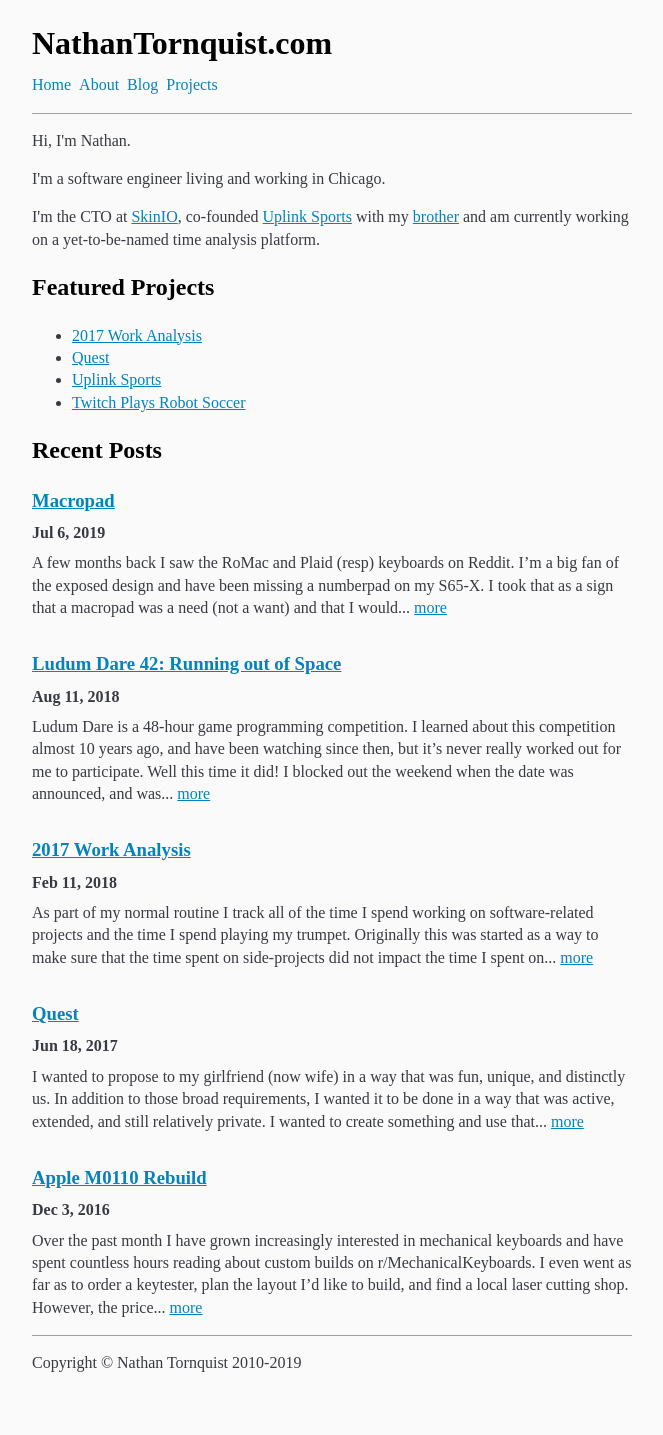
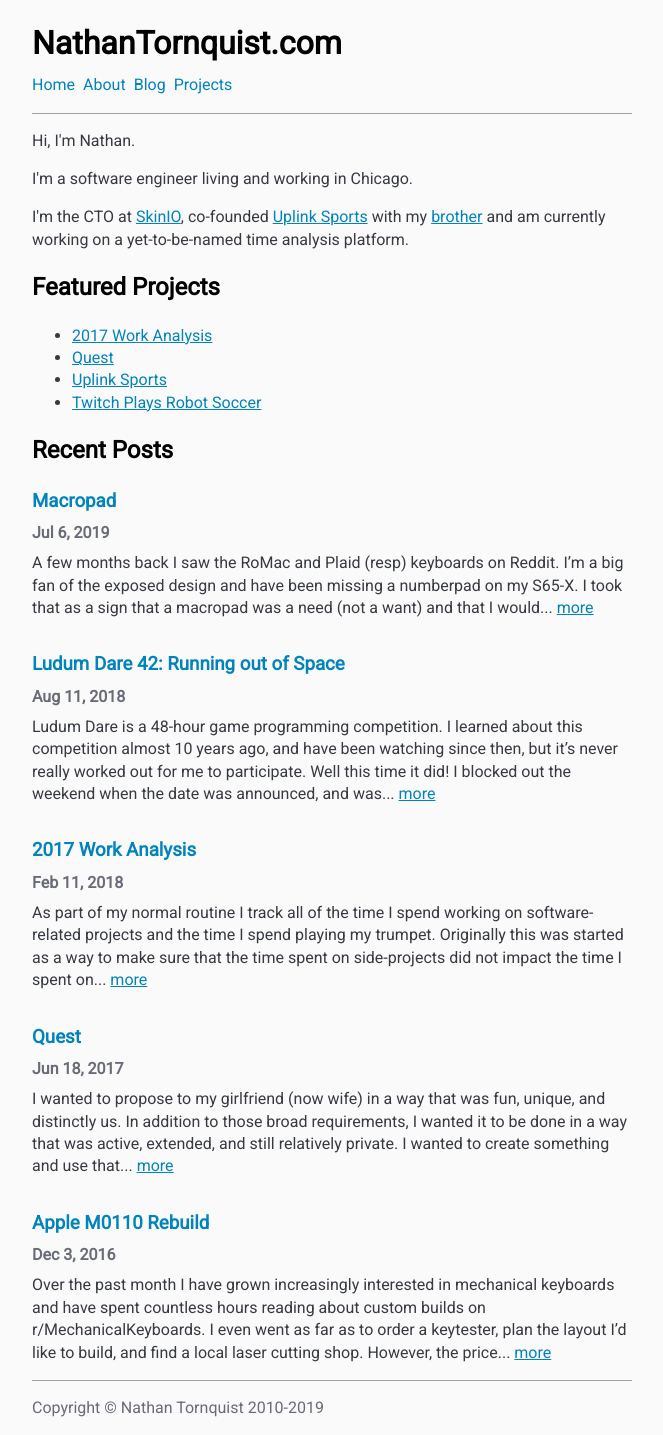
Before and after one commit to Tornquist/tornquist.github.io, a Jekyll site: the page built from index.html, in a window 1280 px wide. Shown: the whole page, without its empty margins (308-971 px from the left). Built offline with Jekyll 4.4.1, drawn with Linux system fonts in a browser that asks for light colours; before the commit the page ends 1391 px from its top, so only the background shows below that.

Commit message:
Minor color and styling tweaks

```diff
--- a/_includes/head.html
+++ b/_includes/head.html
@@ -11,6 +11,7 @@
   <link rel="canonical" href="{{ page.url | replace:'index.html','' | prepend: site.baseurl | prepend: site.url }}">
   <link rel="alternate" type="application/rss+xml" title="{{ site.title }}" href="{{ "/feed.xml" | prepend: site.baseurl | prepend: site.url }}" />
 
+  <link href="https://fonts.googleapis.com/css?family=Roboto&display=swap" rel="stylesheet">
   <link rel="stylesheet" href="/assets/styles/main.css" type="text/css">
 
   <!-- Custom -->
--- a/assets/styles/main.css
+++ b/assets/styles/main.css
@@ -55,6 +55,7 @@ body {
   background-color: var(--color-background);
   color: var(--color-mono-1);
 
+  font-family: 'Roboto', sans-serif;
   font-kerning: normal;
   font-feature-settings: "kern", "liga", "clig", "calt";
   line-height: 1.4;
@@ -66,6 +67,9 @@ body {
 
 h1, h2, h3 {
   color: var(--color-mono-0);
+}
+h3 > a {
+  text-decoration: none;
 }
 a, a:visited {
   color: var(--color-cyan);
@@ -80,6 +84,7 @@ article h3 {
 article h4 {
   margin-top: 8px;
   margin-bottom: 8px;
+  color: var(--color-mono-2);
 }
 
 article + article {
@@ -117,6 +122,7 @@ header a:hover {
 /* Footer */
 
 footer {
+  color: var(--color-mono-2);
   padding-top: 16px;
   margin-top: 16px;
   margin-bottom: 16px;
```
